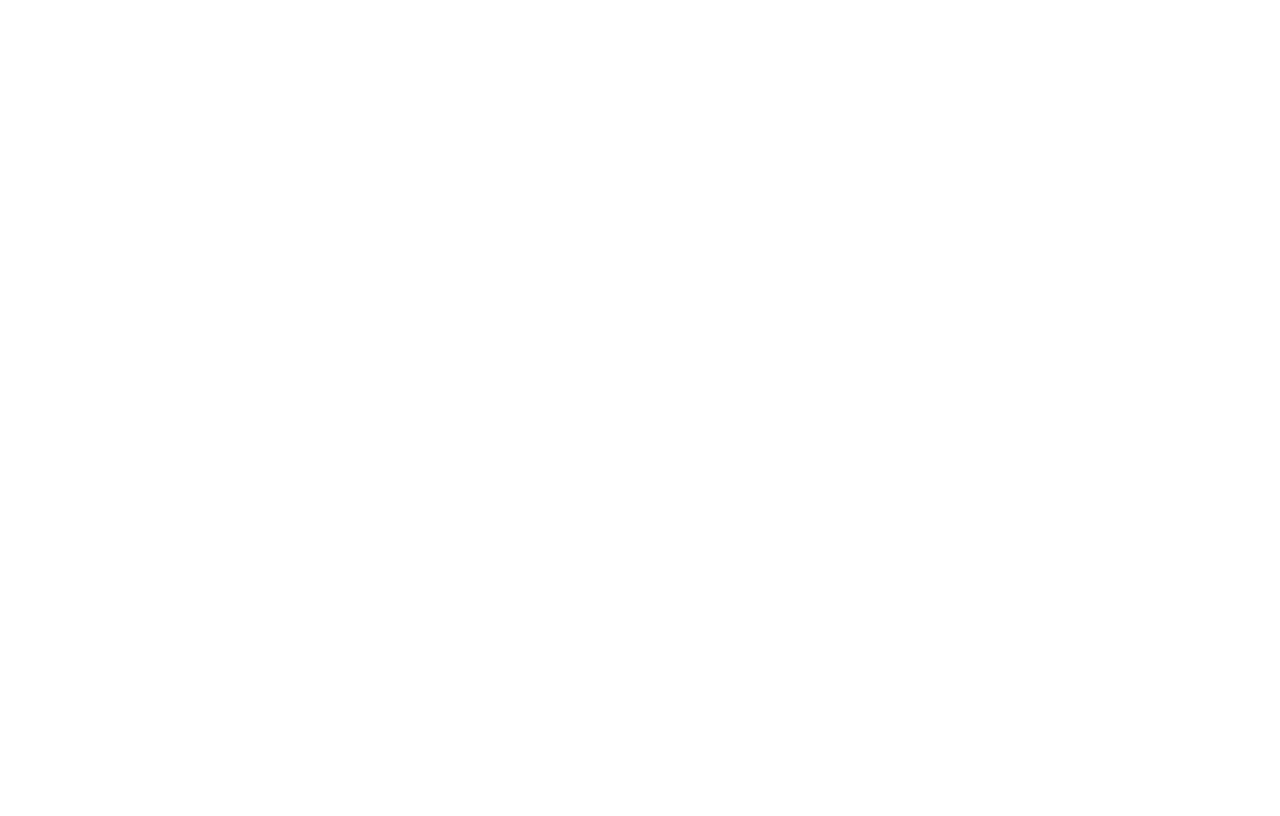
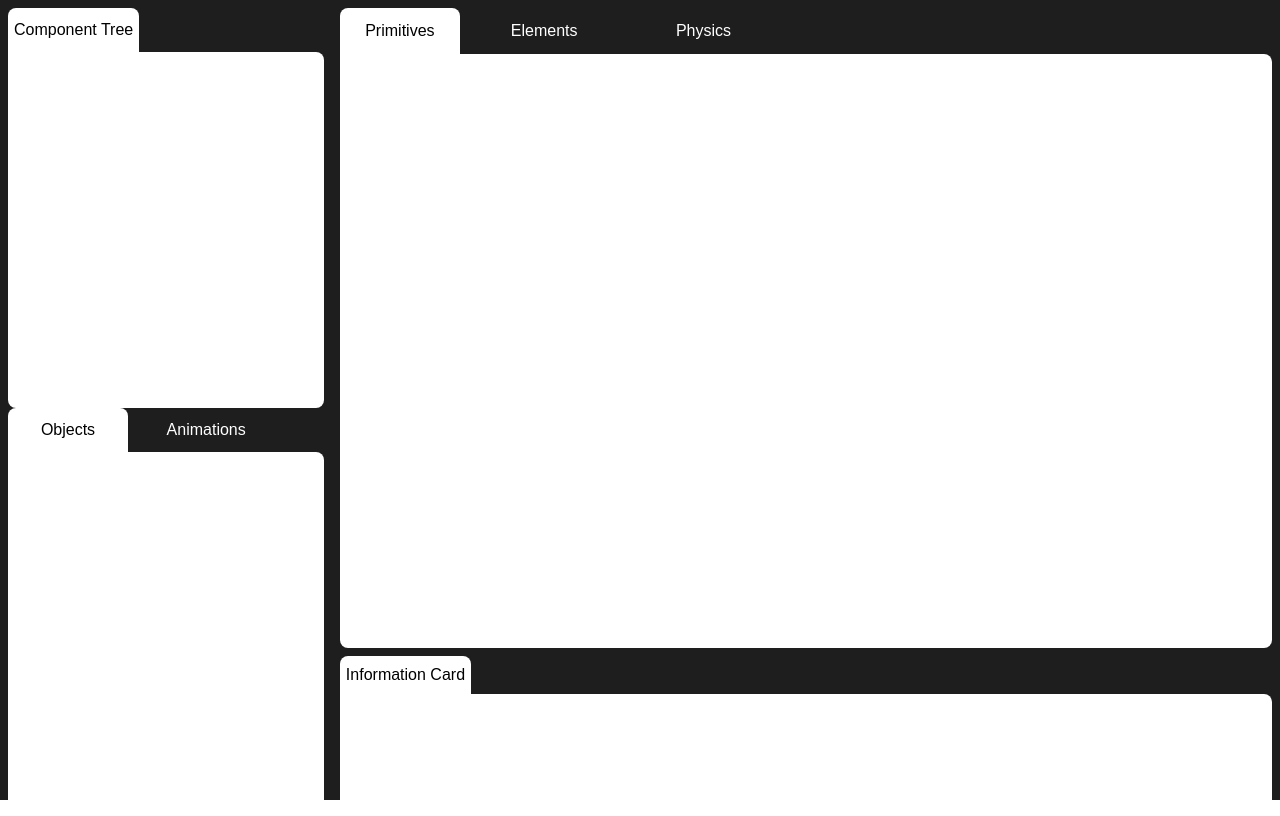
Before and after one commit to croftKie/tjds-playground, a React (Vite) app: page / in a window 1280 px wide. Built offline with nearby package versions, Linux system fonts and the light colour scheme.

Commit message:
added tab component

```diff
--- a/index.html
+++ b/index.html
@@ -10,10 +10,12 @@
         padding: 0;
         margin: 0;
         box-sizing: border-box;
+        font-family: Arial, Helvetica, sans-serif;
       }
       #root {
         height: 100vh;
         width: 100vw;
+        background-color: rgb(30, 30, 30);
       }
     </style>
   </head>
--- a/src/App.jsx
+++ b/src/App.jsx
@@ -1,5 +1,5 @@
 import React, { useState } from "react";
-
+import TabBlock from "./components/TabBlock";
 export default function App() {
   // Imports
 
@@ -41,12 +41,31 @@
   return (
     <div style={playground}>
       <div style={options}>
-        <div style={componentTree}></div>
-        <div style={optionsTree}></div>
+        <div style={componentTree}>
+          <TabBlock _tabs={[{ name: "Component Tree", isActive: true }]} />
+        </div>
+        <div style={optionsTree}>
+          <TabBlock
+            _tabs={[
+              { name: "Objects", isActive: true },
+              { name: "Animations", isActive: false },
+            ]}
+          />
+        </div>
       </div>
       <div style={content}>
-        <div style={canvas}></div>
-        <div style={information}></div>
+        <div style={canvas}>
+          <TabBlock
+            _tabs={[
+              { name: "Primitives", isActive: true },
+              { name: "Elements", isActive: false },
+              { name: "Physics", isActive: false },
+            ]}
+          />
+        </div>
+        <div style={information}>
+          <TabBlock _tabs={[{ name: "Information Card", isActive: true }]} />
+        </div>
       </div>
     </div>
   );
--- /dev/null
+++ b/src/components/TabBlock.jsx
@@ -0,0 +1,81 @@
+import React, { useState } from "react";
+
+export default function TabBlock({
+  _tabs = [{ name: "Component Tree", isActive: true }],
+}) {
+  // Variables
+  const [allTabs, setAllTabs] = useState(_tabs);
+
+  // Functions
+  const tabClick = (i, _tabs) => {
+    const tempTabs = _tabs.map((e) => {
+      e.isActive = false;
+      return e;
+    });
+    tempTabs[i].isActive = true;
+    setAllTabs(tempTabs);
+  };
+
+  // Styles
+  const tabBlock = {
+    height: "100%",
+    display: "flex",
+    flexDirection: "column",
+    margin: "8px",
+  };
+  const clickableTabs = {
+    height: "50px",
+    width: "100%",
+    display: "flex",
+    justifyContent: "start",
+    gap: "1%",
+  };
+  const tab = {
+    display: "flex",
+    justifyContent: "center",
+    alignItems: "center",
+    backgroundColor: "rgb(30, 30, 30)",
+    width: "fit-content",
+    color: "white",
+    minWidth: "150px",
+    cursor: "pointer",
+  };
+  const tabActive = {
+    display: "flex",
+    justifyContent: "center",
+    alignItems: "center",
+    backgroundColor: "white",
+    width: "fit-content",
+    borderTopRightRadius: "8px",
+    borderTopLeftRadius: "8px",
+    padding: "0 6px 0 6px",
+    minWidth: "120px",
+    cursor: "pointer",
+  };
+  const tabContent = {
+    height: "100%",
+    width: "100%",
+    backgroundColor: "white",
+    borderTopRightRadius: "8px",
+    borderBottomRightRadius: "8px",
+    borderBottomLeftRadius: "8px",
+  };
+
+  return (
+    <div style={tabBlock}>
+      <div style={clickableTabs}>
+        {_tabs.map((t, i) => {
+          return (
+            <div
+              style={t.isActive ? tabActive : tab}
+              onClick={() => tabClick(i, allTabs)}
+            >
+              {t.name}
+            </div>
+          );
+        })}
+      </div>
+      <div style={tabContent}></div>
+    </div>
+  );
+}
```
